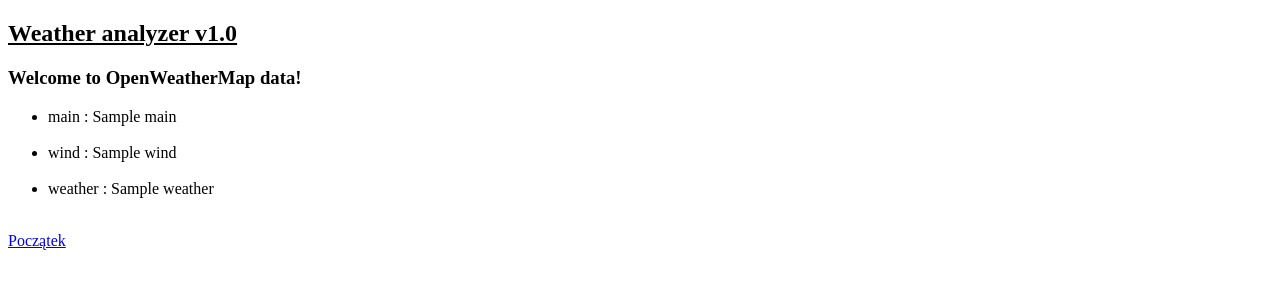
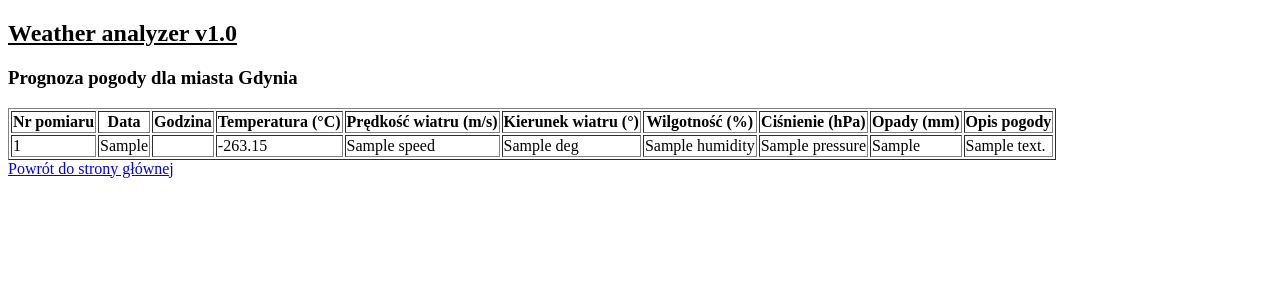
Before and after one commit to loalex/weather_analysis, a Django app: page /open-weather-map/ in a window 1280 px wide. Shown: the top 300 px of the page. Run offline with Django 5.2, Linux system fonts and the light colour scheme; tables that the repository leaves empty hold one stand-in row (values such as "Sample post"); a database or web service that is not in the repository returns one stand-in record (values such as "Sample title"); data that the repository does not hold is empty.

Commit message:
adding tables to every source

```diff
--- a/analyzer/views.py
+++ b/analyzer/views.py
@@ -83,24 +83,29 @@ def fetch_windy_data(request):
 
 def fetch_weatherapp_data(request):
     api_key = '0d1764dc7eace6612e7d9a5e1168371f'
-    city = 'Gdynia'  # będzie wczytywane z formularza!
-    url = f'http://api.openweathermap.org/data/2.5/weather?q={city}&appid={api_key}'
-    #api.openweathermap.org/data/2.5/forecast?lat={lat}&lon={lon}&appid={API key}
+    city = 'Gdynia'  # Docelowo wczytywane z formularza
+    url = f'http://api.openweathermap.org/data/2.5/forecast?q={city}&appid={api_key}'
+
     response = requests.get(url)
 
     if response.status_code == 200:
         data = response.json()
-        temp = data['main']['temp']
-        temp = temp - 273.15
-        wind_speed = data['wind']['speed']
-        wind_direction = data['wind']['deg']
-        desc = data['weather'][0]['description']
-        print(f'Temperature: {temp} C')
-        print(f'Wind speed: {wind_speed} m/s')
-        print(f'Wind direction: {wind_direction}')
-        print(f'Description: {desc}')
-        print(data)
-        return render(request, "openweathermap.html", {"data": data})
+
+        # Procesowanie danych do tabelki
+        forecast_data = []
+        for entry in data['list']:
+            forecast_data.append({
+                "time": entry['dt_txt'],  # Data i godzina
+                "temperature": round(entry['main']['temp'] - 273.15, 2),  # Temperatura w °C
+                "wind_speed": entry['wind']['speed'],  # Prędkość wiatru w m/s
+                "wind_direction": entry['wind']['deg'],  # Kierunek wiatru w stopniach
+                "humidity": entry['main']['humidity'],  # Wilgotność w %
+                "pressure": entry['main']['pressure'],  # Ciśnienie w hPa
+                "description": entry['weather'][0]['description'],  # Opis pogodowy
+                "precipitation": entry.get('rain', {}).get('3h', 0),  # Opady w mm (domyślnie 0)
+            })
+
+        return render(request, "openweathermap.html", {"forecast_data": forecast_data, "city": city})
 
     else:
         print('Error fetching weather data')
@@ -108,24 +113,33 @@ def fetch_weatherapp_data(request):
 
 
 def fetch_weatherapi_data(request):
-    # ustawienie punktu
+    # Ustawienie punktu
     api_key = '32ac4dbcfb684f52b9275344240311'
-    latitude = 54.31
-    longitude = 18.31
+    latitude = 54.31  # Szerokość geograficzna (np. Gdynia)
+    longitude = 18.31  # Długość geograficzna (np. Gdynia)
 
+    # Punkt pogodowy
     point = WeatherPoint(latitude, longitude)
 
-    # Setting the key for data access
+    # Ustawienie klucza API
     point.set_key(api_key)
 
-    # get current weather data
-    p = point.get_current_weather()
-    print(f"{p=}")
+    # Pobranie bieżących danych pogodowych
+    current_weather = point.get_current_weather()
 
-    print(point.temp_c)  # temperature in celsius
-    print(point.wind_kph)  # wind in kilometers per hour
-    print(point.localtime)  # local datetime of the request
-    return render(request, "weatherapi.html", {"data": point})
+    # Dane do przekazania do HTML
+    weather_data = {
+        "localtime": point.localtime,  # Czas lokalny zapytania
+        "temperature": point.temp_c,  # Temperatura w °C
+        "wind_speed": point.wind_kph,  # Prędkość wiatru w km/h
+        "wind_direction": point.wind_degree,  # Kierunek wiatru w stopniach
+        "humidity": point.humidity,  # Wilgotność w %
+        "pressure": point.pressure_mb,  # Ciśnienie w hPa
+        "precipitation": point.precip_mm,  # Opady w mm
+        "condition": point.condition_code,  # Kod opisu pogody (zamiana na opis w HTML)
+    }
+
+    return render(request, "weatherapi.html", {"weather_data": weather_data})
 
 
 async def getweather(request):
@@ -163,6 +177,50 @@ async def getweather(request):
     return render(request, "python-weather.html", {"forecast_data": forecast_data})
 
 
+async def fetch_open_meteo_data(request):
+    """Asynchronous function to fetch weather forecast data using Open-Meteo API."""
+    async with OpenMeteo() as open_meteo:
+        forecast = await open_meteo.forecast(
+            latitude=54.31,
+            longitude=18.31,
+            current_weather=True,
+            daily=[
+                DailyParameters.SUNRISE,
+                DailyParameters.SUNSET,
+            ],
+            hourly=[
+                HourlyParameters.TEMPERATURE_2M,
+                HourlyParameters.RELATIVE_HUMIDITY_2M,
+                HourlyParameters.PRECIPITATION,
+                HourlyParameters.PRESSURE_MSL,
+                HourlyParameters.CLOUD_COVER,
+                HourlyParameters.WIND_SPEED_10M,
+                HourlyParameters.WIND_DIRECTION_10M,
+            ],
+        )
+
+    # Debugowanie danych (opcjonalne, pomocne podczas sprawdzania)
+    print("Forecast Data:", forecast)
+
+    # Przygotowanie danych do tabeli (co 3 godziny)
+    hourly_data = [
+        {
+            "time": forecast.hourly.time[i],
+            "temperature": forecast.hourly.temperature_2m[i],
+            "wind_speed": forecast.hourly.wind_speed_10m[i],
+            "precipitation": forecast.hourly.precipitation[i],
+            "pressure": forecast.hourly.pressure_msl[i],
+            "humidity": forecast.hourly.relative_humidity_2m[i],
+            "cloud_cover": forecast.hourly.cloud_cover[i],
+            "wind_direction": forecast.hourly.wind_direction_10m[i],
+        }
+        for i in range(0, len(forecast.hourly.time), 3)  # Pobieranie danych co 3 godziny
+    ]
+
+    # Przekazanie danych do szablonu
+    return render(request, "open_meteo.html", {"hourly_data": hourly_data})
+
+
 def fetch_weatherbit_data(request):
     api_key = "e7f4bdfe9101470982721ecc9e87f4f3"
     lat = 54.31
@@ -189,7 +247,7 @@ def fetch_weatherbit_data(request):
 def fetch_virtualcrossing_data(request):
     BaseURL = 'https://weather.visualcrossing.com/VisualCrossingWebServices/rest/services/timeline/'
     ApiKey = 'PZ7J682SJRRNLFDVJ3F4GRGXL'
-    UnitGroup = 'us'
+    UnitGroup = 'metric'
     Location = 'Gdynia'
     StartDate = ''
     EndDate = ''
@@ -208,6 +266,7 @@ def fetch_virtualcrossing_data(request):
         response = urllib.request.urlopen(ApiQuery)
         data = response.read().decode("utf-8")
         forecast_data = json.loads(data)
+        print(forecast_data)
         return render(request, "virtualcrossing.html", {"forecast_data": forecast_data})
 
     except urllib.error.HTTPError as e:
@@ -216,28 +275,3 @@ def fetch_virtualcrossing_data(request):
     except urllib.error.URLError as e:
         print(f"URL Error: {e.reason}")
         return render(request, "error.html")
-
-
-async def fetch_open_meteo_data(request):
-    """Asynchronous function to fetch weather forecast data using Open-Meteo API."""
-    async with OpenMeteo() as open_meteo:
-        forecast = await open_meteo.forecast(
-            latitude=52.27,
-            longitude=6.87417,
-            current_weather=True,
-            daily=[
-                DailyParameters.SUNRISE,
-                DailyParameters.SUNSET,
-                DailyParameters.WIND_DIRECTION_10M_DOMINANT,
-                DailyParameters.APPARENT_TEMPERATURE_MAX,
-                DailyParameters.WIND_SPEED_10M_MAX
-            ],
-            hourly=[
-                HourlyParameters.TEMPERATURE_2M,
-                HourlyParameters.RELATIVE_HUMIDITY_2M,
-            ],
-        )
-    print(forecast.daily.sunrise)
-    return render(request, "open_meteo.html", {"sunrise": forecast.daily.sunrise,
-                                               "sunset":forecast.daily.sunset,
-                                               "temp":forecast.daily.apparent_temperature_max})
--- a/templates/openweathermap.html
+++ b/templates/openweathermap.html
@@ -1,20 +1,39 @@
-{%  extends 'base.html' %}
-{%  load static %}
+{% extends 'base.html' %}
+{% block content %}
+<h3>Prognoza pogody dla miasta {{ city }}</h3>
 
-{% block content %}
-<h3>Welcome to OpenWeatherMap data!</h3>
-<ul>
-  {% for key, value in data.items %}
-    <li>
-      {{ key }} : {{ value }}
-    </li>
-    <br>
-  {% endfor %}
+<table border="1">
+    <thead>
+        <tr>
+            <th>Nr pomiaru</th>
+            <th>Data</th>
+            <th>Godzina</th>
+            <th>Temperatura (°C)</th>
+            <th>Prędkość wiatru (m/s)</th>
+            <th>Kierunek wiatru (°)</th>
+            <th>Wilgotność (%)</th>
+            <th>Ciśnienie (hPa)</th>
+            <th>Opady (mm)</th>
+            <th>Opis pogody</th>
+        </tr>
+    </thead>
+    <tbody>
+        {% for row in forecast_data %}
+        <tr>
+            <td>{{ forloop.counter }}</td>
+            <td>{{ row.time|slice:":10" }}</td>
+            <td>{{ row.time|slice:"11:" }}</td>
+            <td>{{ row.temperature }}</td>
+            <td>{{ row.wind_speed }}</td>
+            <td>{{ row.wind_direction }}</td>
+            <td>{{ row.humidity }}</td>
+            <td>{{ row.pressure }}</td>
+            <td>{{ row.precipitation }}</td>
+            <td>{{ row.description }}</td>
+        </tr>
+        {% endfor %}
+    </tbody>
+</table>
 
-</ul>
-
-
-
-<a href="{% url 'analyzer:index' %}">Początek</a>
-
+<a href="{% url 'analyzer:index' %}">Powrót do strony głównej</a>
 {% endblock content %}
```
Also changed, not shown: templates/open_meteo.html (+33 -34 lines), templates/virtualcrossing.html (+32 -12 lines), templates/weatherapi.html (+46 -18 lines).
